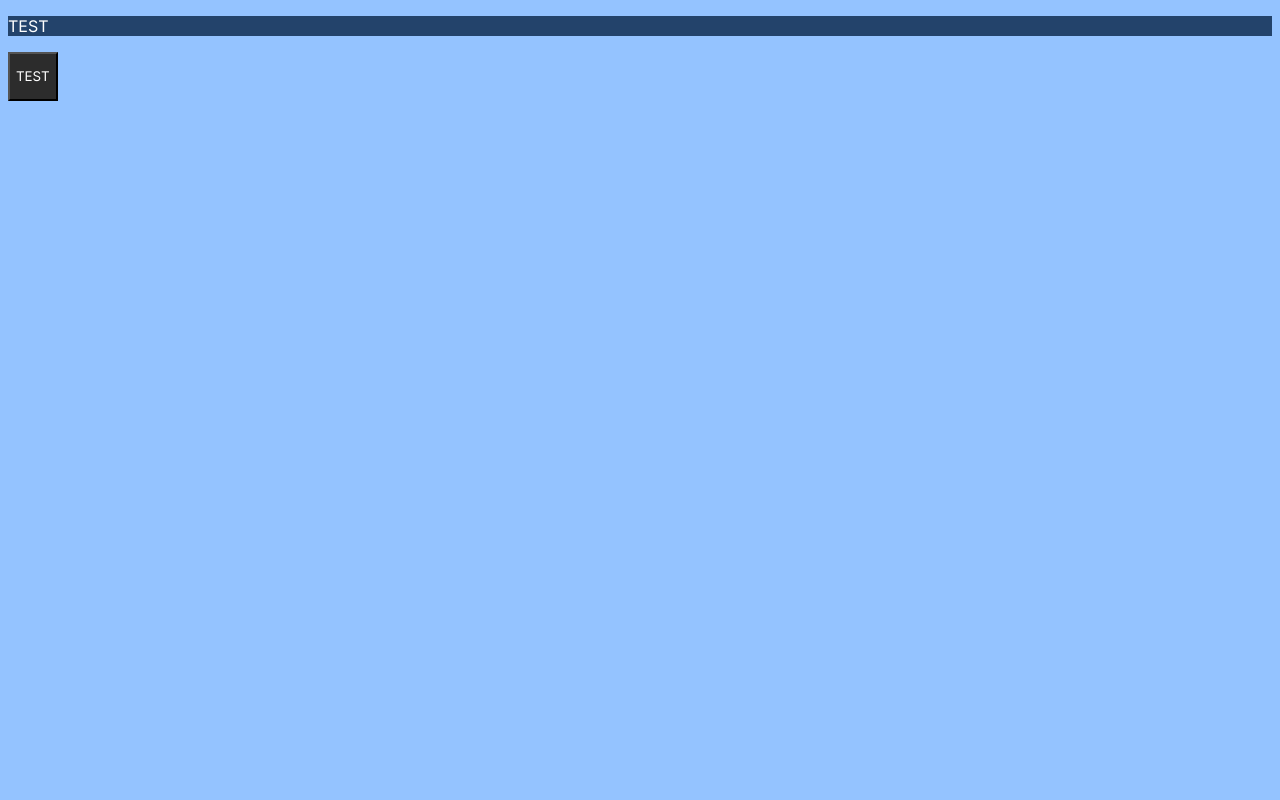
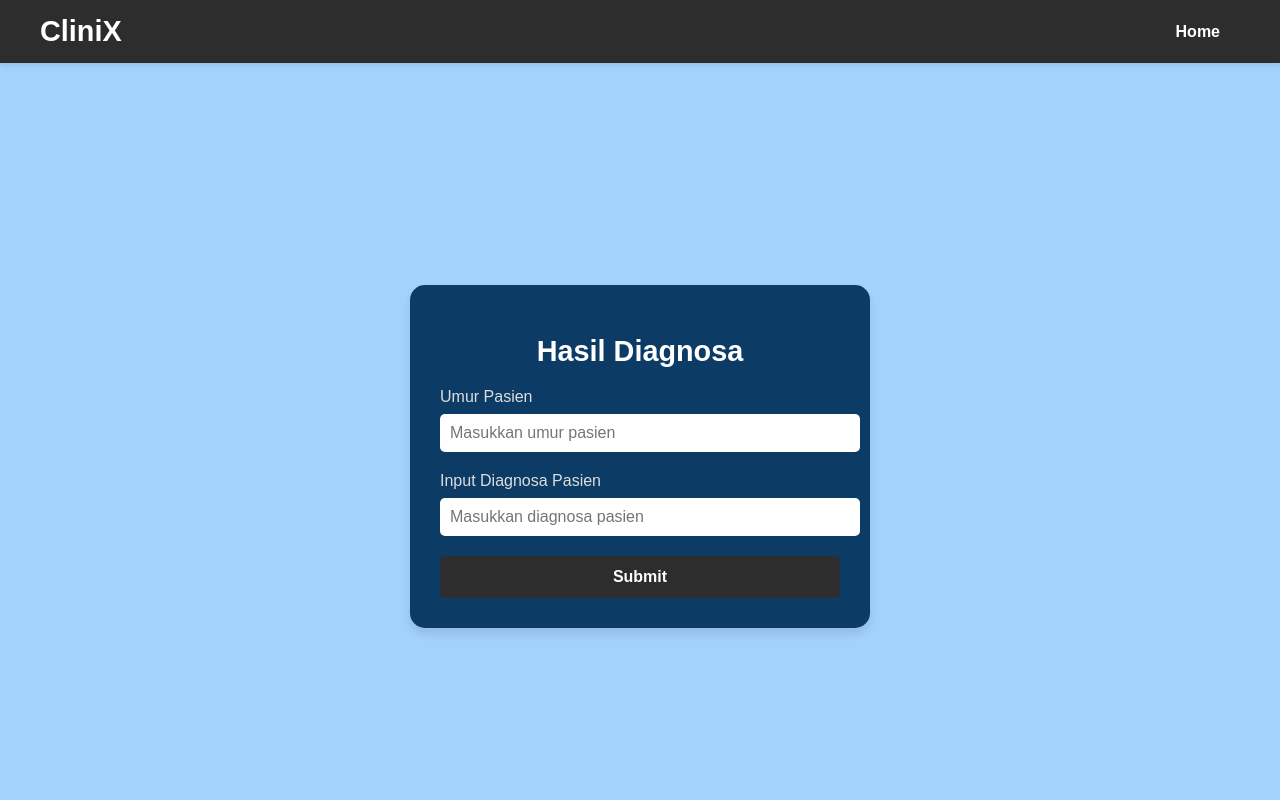
Before and after one commit to ArloDanteHananvyasa/TubesRPL, a plain HTML site: page index.html in a window 1280 px wide. Drawn offline with Linux system fonts and the light colour scheme.

Commit message:
create page input diagnosa
html + css + js

```diff
--- a/Template.css
+++ /dev/null
@@ -1,29 +0,0 @@
-@font-face {
-    font-family: 'Inter';
-    src: url('fonts/Inter-Regular.woff2') format('woff2'),
-        url('fonts/Inter-Regular.woff') format('woff');
-    font-weight: normal;
-    font-style: normal;
-}
-
-:root {
-    --button: #2C2C2C;
-    --window: #23436B;
-    --background: #94c3ff;
-}
-
-body {
-    color: var(--background);
-}
-
-div {
-    color: var(--window);
-}
-
-section {
-    color: var(--button);
-}
-
-p {
-    font-family: 'Inter';
-}
--- a/index.html
+++ b/index.html
@@ -1,57 +1,35 @@
 <!DOCTYPE html>
 <html lang="en">
-
 <head>
     <meta charset="UTF-8">
     <meta name="viewport" content="width=device-width, initial-scale=1.0">
-    <title>Document</title>
-    <style>
-        /* template font */
-        @font-face {
-            font-family: 'Inter';
-            src: url('fonts/Inter-Regular.woff2') format('woff2'),
-                url('fonts/Inter-Regular.woff') format('woff');
-            font-weight: normal;
-            font-style: normal;
-        }
+    <title>CliniX - Hasil Diagnosa</title>
+    <link rel="stylesheet" href="styles.css">
+</head>
+<body>
+    <div class="container">
+        <header class="header">
+            <div class="logo">CliniX</div>
+            <div class="menu">Home</div>
+            <!-- <div class="profile-icon">
+                <img src="profile-icon.png" alt="Profile">
+            </div> -->
+        </header>
+        <main class="main-content">
+            <div class="form-container">
+                <h1>Hasil Diagnosa</h1>
+                <form>
+                    <label for="umur">Umur Pasien</label>
+                    <input type="text" id="umur" name="umur" placeholder="Masukkan umur pasien" required>
 
-        /* Template warna */
-        :root {
-            --button: #2C2C2C;
-            --window: #23436B;
-            --background: #94c3ff;
-        }
+                    <label for="diagnosa">Input Diagnosa Pasien</label>
+                    <input type="text" id="diagnosa" name="diagnosa" placeholder="Masukkan diagnosa pasien" required>
 
-        /* contoh penggunaan */
-        body {
-            background-color: var(--background);
-        }
-
-        div {
-            background-color: var(--window);
-        }
-
-        button {
-            background-color: var(--button);
-        }
-
-        p {
-            font-family: 'Inter';
-        }
-    </style>
-
-    <!-- jangan lupa tambahin ini ke "HEAD" htmlnya -->
-    <link href="https://fonts.googleapis.com/css2?family=Inter:wght@100;200;300;400;500;600;700;800;900&display=swap"
-        rel="stylesheet">
-</head>
-
-<body>
-    <div>
-        <p style="color: white;">TEST</p>
+                    <button type="submit">Submit</button>
+                </form>
+            </div>
+        </main>
     </div>
-    <button>
-        <p style="color: white;">TEST</p>
-    </button>
+    <script src="script.js" defer></script>
 </body>
-
 </html>
--- /dev/null
+++ b/script.js
@@ -0,0 +1,3 @@
+document.getElementById('umur').addEventListener('input', function (e) {
+    this.value = this.value.replace(/[^0-9]/g, '');
+});
--- /dev/null
+++ b/styles.css
@@ -0,0 +1,109 @@
+/* styles.css */
+body {
+    margin: 0;
+    font-family: Arial, sans-serif;
+    background-color: #a3d2fc;
+}
+
+.container {
+    max-width: 100vw;
+    min-height: 100vh;
+    display: flex;
+    flex-direction: column;
+    align-items: center;
+}
+
+.header {
+    width: 100%;
+    background-color: #2d2d2d;
+    color: white;
+    display: flex;
+    justify-content: space-between;
+    align-items: center;
+    padding: 15px 40px;
+    box-shadow: 0 2px 4px rgba(0, 0, 0, 0.1);
+    box-sizing: border-box;
+}
+
+.logo {
+    font-size: 1.8rem;
+    font-weight: bold;
+}
+
+.menu {
+    font-size: 1rem;
+    font-weight: bold;
+    color: white;
+    margin-left: auto;
+    margin-right: 20px;
+}
+
+.profile-icon img {
+    width: 40px;
+    height: 40px;
+    border-radius: 50%;
+    border: 2px solid white;
+}
+
+.main-content {
+    display: flex;
+    justify-content: center;
+    align-items: center;
+    flex-grow: 1;
+    width: 100%;
+    margin-top: 50px;
+}
+
+.form-container {
+    background-color: #0c3c66;
+    width: 400px;
+    padding: 30px;
+    border-radius: 15px;
+    box-shadow: 0 6px 10px rgba(0, 0, 0, 0.1);
+    text-align: center;
+    color: white;
+}
+
+.form-container h1 {
+    font-size: 1.8rem;
+    margin-bottom: 20px;
+}
+
+.form-container label {
+    display: block;
+    font-size: 1rem;
+    margin-bottom: 8px;
+    text-align: left;
+    color: #ddd;
+}
+
+.form-container input {
+    width: 100%;
+    padding: 10px;
+    margin-bottom: 20px;
+    border-radius: 5px;
+    border: none;
+    font-size: 1rem;
+}
+
+.form-container input:focus {
+    outline: none;
+    border: 2px solid #60a3fc;
+}
+
+.form-container button {
+    width: 100%;
+    padding: 12px;
+    background-color: #2d2d2d;
+    color: white;
+    font-size: 1rem;
+    font-weight: bold;
+    border: none;
+    border-radius: 5px;
+    cursor: pointer;
+    transition: background-color 0.3s;
+}
+
+.form-container button:hover {
+    background-color: #444444;
+}
```
